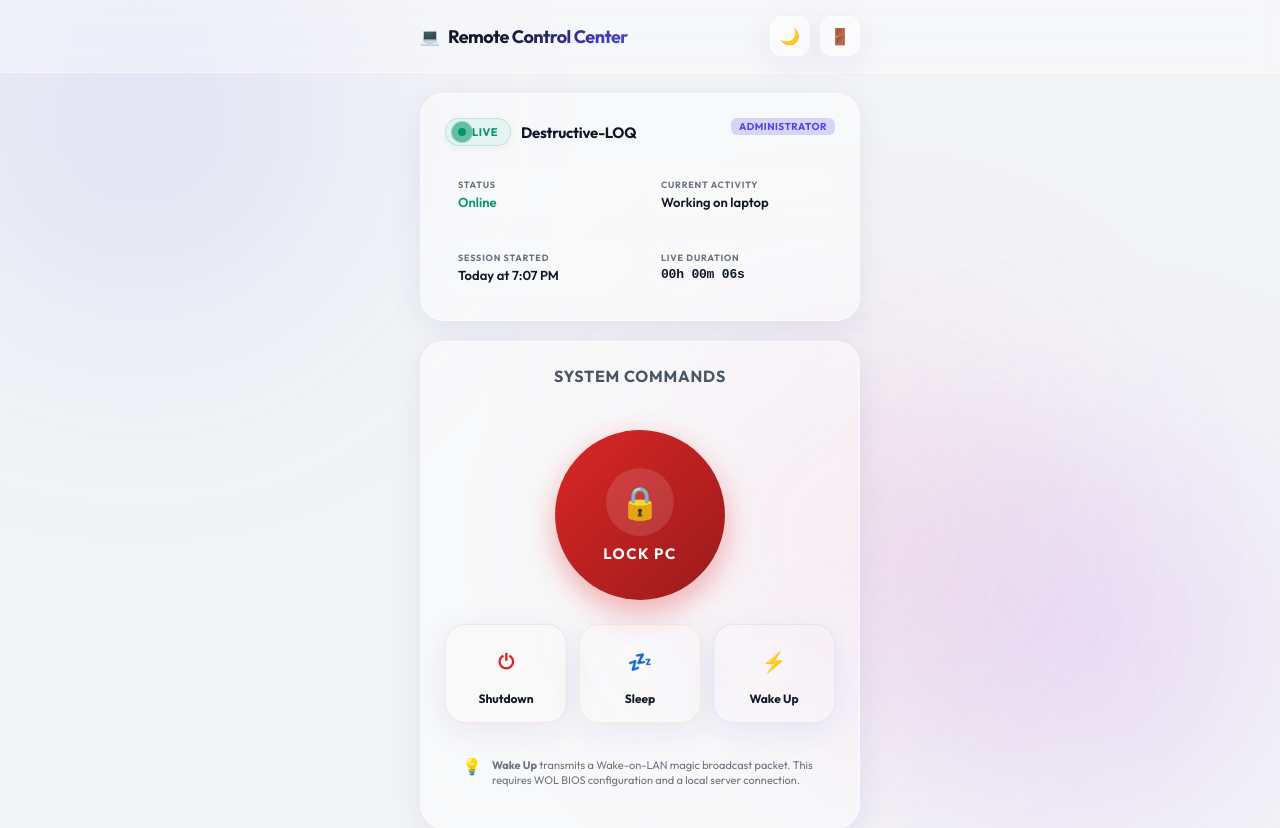
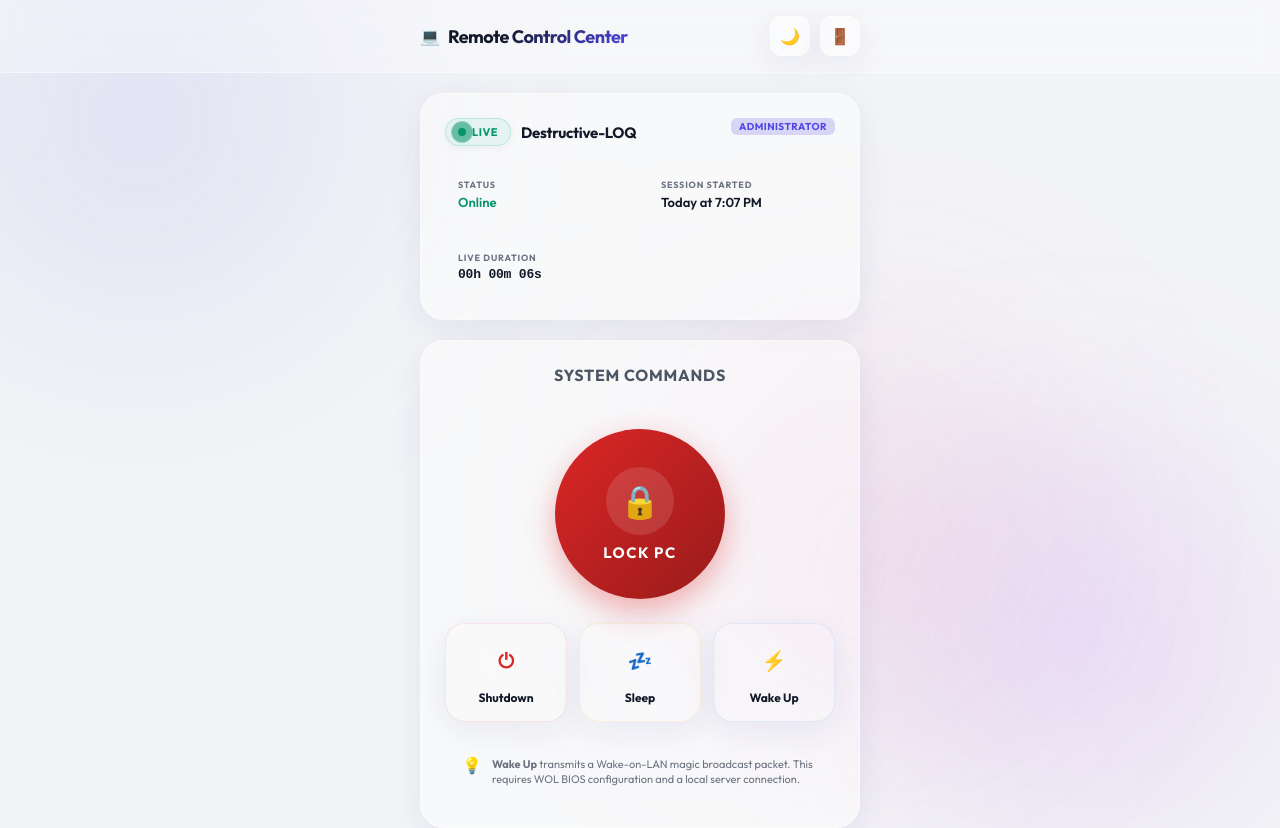
Before and after one commit to arkadeb69/win-remote-toolkit, a Flask app: page /dashboard in a window 1280 px wide. Shown: the top 828 px of the page. After the commit the page ends 786 px from the top, so only its background shows below. Run offline with Flask 3, Linux system fonts and the light colour scheme; the visitor is signed in with stand-in values (Sample User, id 1); parts of the project's set-up code (start-up, migrations or seed data) failed here and were passed over.

Commit message:
Remove Current Activity grid item

```diff
--- a/web/templates/dashboard.html
+++ b/web/templates/dashboard.html
@@ -50,10 +50,7 @@
                     <span class="presence-label">Status</span>
                     <span class="presence-value text-success" id="presence-status">Online</span>
                 </div>
-                <div class="presence-item" id="activity-item">
-                    <span class="presence-label">Current Activity</span>
-                    <span class="presence-value" id="presence-activity">--</span>
-                </div>
+
                 <div class="presence-item" id="session-started-item">
                     <span class="presence-label">Session Started</span>
                     <span class="presence-value" id="presence-session-started">--</span>
--- a/web/templates/landing.html
+++ b/web/templates/landing.html
@@ -49,10 +49,7 @@
                     <span class="presence-label">Status</span>
                     <span class="presence-value text-success" id="presence-status">Online</span>
                 </div>
-                <div class="presence-item" id="activity-item">
-                    <span class="presence-label">Current Activity</span>
-                    <span class="presence-value" id="presence-activity">Working on laptop</span>
-                </div>
+
                 <div class="presence-item" id="session-started-item">
                     <span class="presence-label">Session Started</span>
                     <span class="presence-value" id="presence-session-started">--</span>
```
